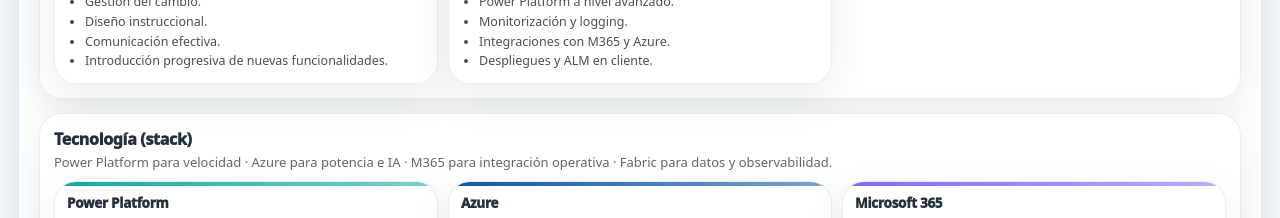
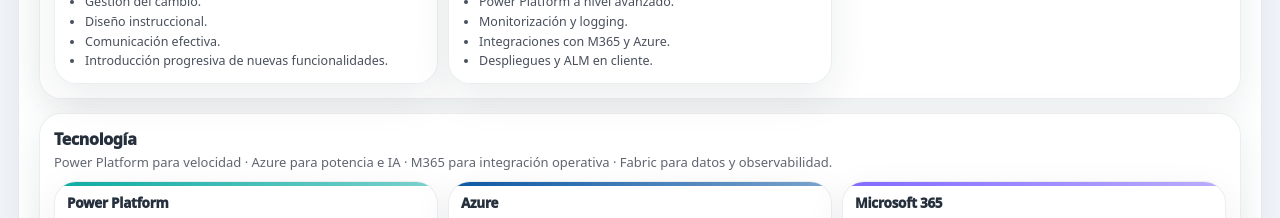
Before and after one commit to madinagarciaf-dev/presentacion-ppl, a React (Vite) app: page / in a window 1280 px wide. Shown: the part 1220-1438 px from the top of the page. Built offline with nearby package versions, Linux system fonts and the light colour scheme.

Commit message:
Fix filenames middleware and vercel.json

```diff
--- a/src/App.jsx
+++ b/src/App.jsx
@@ -357,7 +357,7 @@ function SlideOferta({ detail, setDetail }) {
 
         {/* 4) TECNOLOGÍA (STACK) */}
         <div className="block">
-          <div className="blockTitle">Tecnología (stack)</div>
+          <div className="blockTitle">Tecnología</div>
           <div className="blockSub">
             Power Platform para velocidad · Azure para potencia e IA · M365 para integración operativa · Fabric para datos y observabilidad.
           </div>
```
